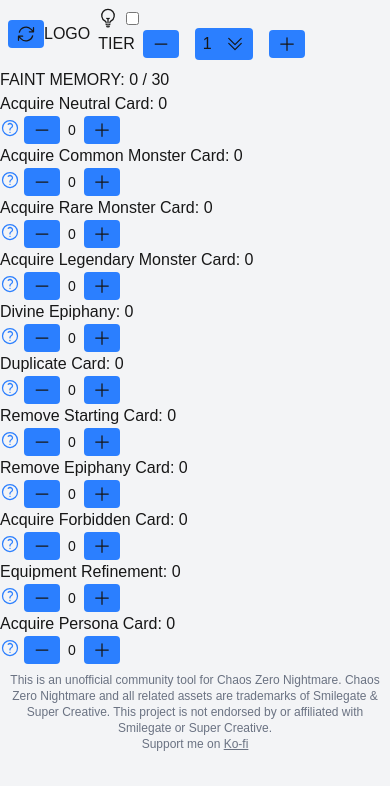
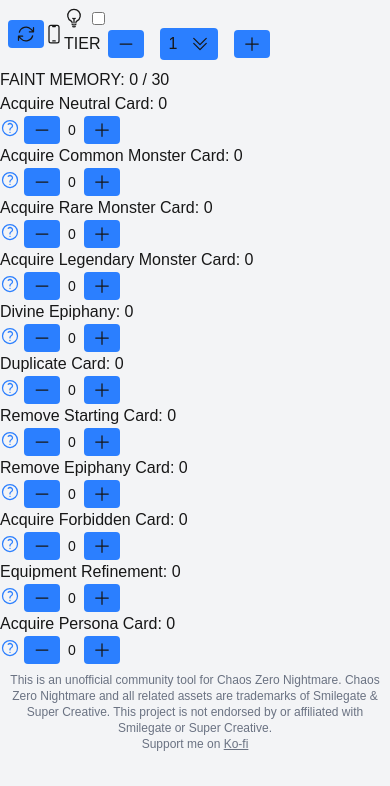
Before and after one commit to jbchhproj/czn-save-data-calculator, a Next.js app: page / in a window 390 px wide. Shown: the top 786 px of the page. Built offline with nearby package versions, Linux system fonts and the light colour scheme.

Commit message:
add phone icon

```diff
--- a/src/components/Header.tsx
+++ b/src/components/Header.tsx
@@ -1,3 +1,4 @@
+import PhoneIcon from "./icons/PhoneIcon";
 import ResetButton from "./ResetButton";
 import TierSelector from "./TierSelector";
 
@@ -19,7 +20,7 @@
   return (
     <header className="flex items-center py-2 px-2">
       <ResetButton onReset={onReset} />
-      <div className="mr-2">LOGO</div>
+      <PhoneIcon />
       <TierSelector
         tier={tier}
         setTier={setTier}
--- /dev/null
+++ b/src/components/icons/PhoneIcon.tsx
@@ -0,0 +1,18 @@
+export default function PhoneIcon({ className = "w-5 h-5" }) {
+  return (
+    <svg
+      xmlns="http://www.w3.org/2000/svg"
+      fill="none"
+      viewBox="0 0 24 24"
+      strokeWidth={1.5}
+      stroke="currentColor"
+      className={className}
+    >
+      <path
+        strokeLinecap="round"
+        strokeLinejoin="round"
+        d="M10.5 1.5H8.25A2.25 2.25 0 0 0 6 3.75v16.5a2.25 2.25 0 0 0 2.25 2.25h7.5A2.25 2.25 0 0 0 18 20.25V3.75a2.25 2.25 0 0 0-2.25-2.25H13.5m-3 0V3h3V1.5m-3 0h3m-3 18.75h3"
+      />
+    </svg>
+  );
+}
```
